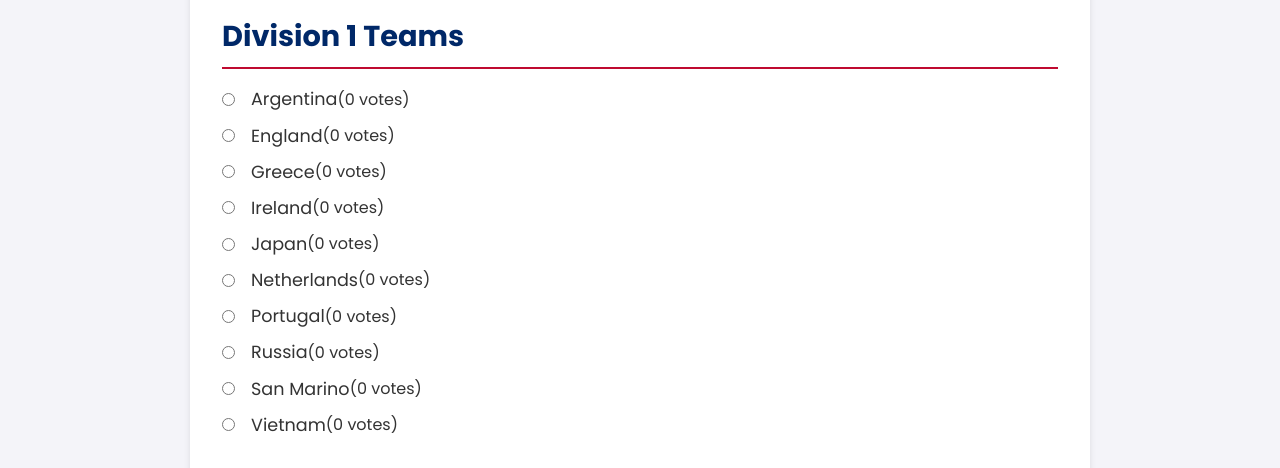
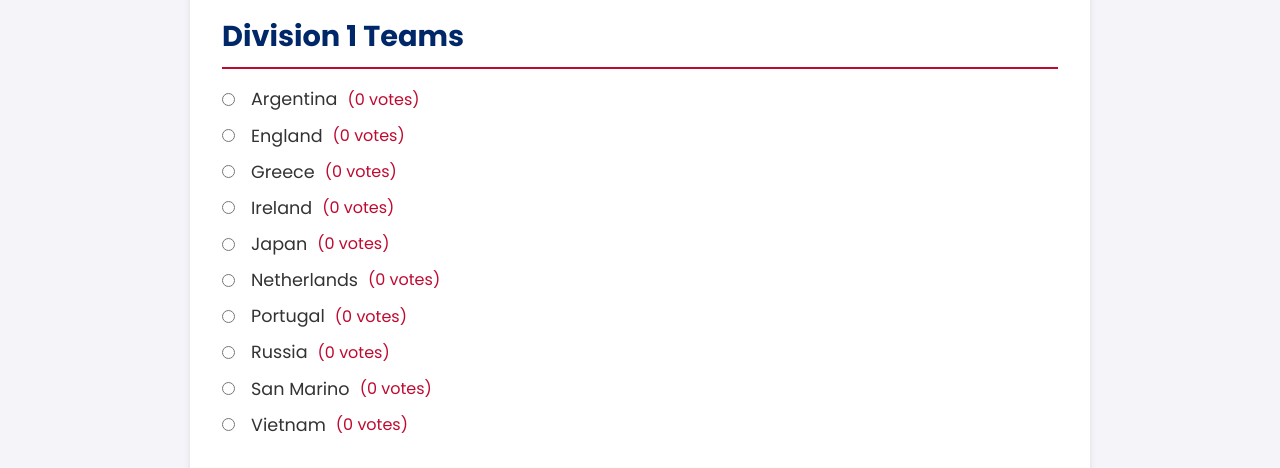
Before and after one commit to Artgash/TSW, a plain HTML site: page TSW/vote.html in a window 1280 px wide. Shown: the part 281-749 px from the top of the page. Drawn offline with Linux system fonts and the light colour scheme.

Commit message:
Update vote.css

```diff
--- a/TSW/vote.css
+++ b/TSW/vote.css
@@ -52,6 +52,11 @@ section.voting ul li label {
     font-size: 1.1rem;
     cursor: pointer;
 }
+section.voting ul li .vote-count {
+    font-size: 1rem;
+    color: #bf0a30;
+    margin-left: 10px;
+}
 
 /* Footer */
 footer {
```
